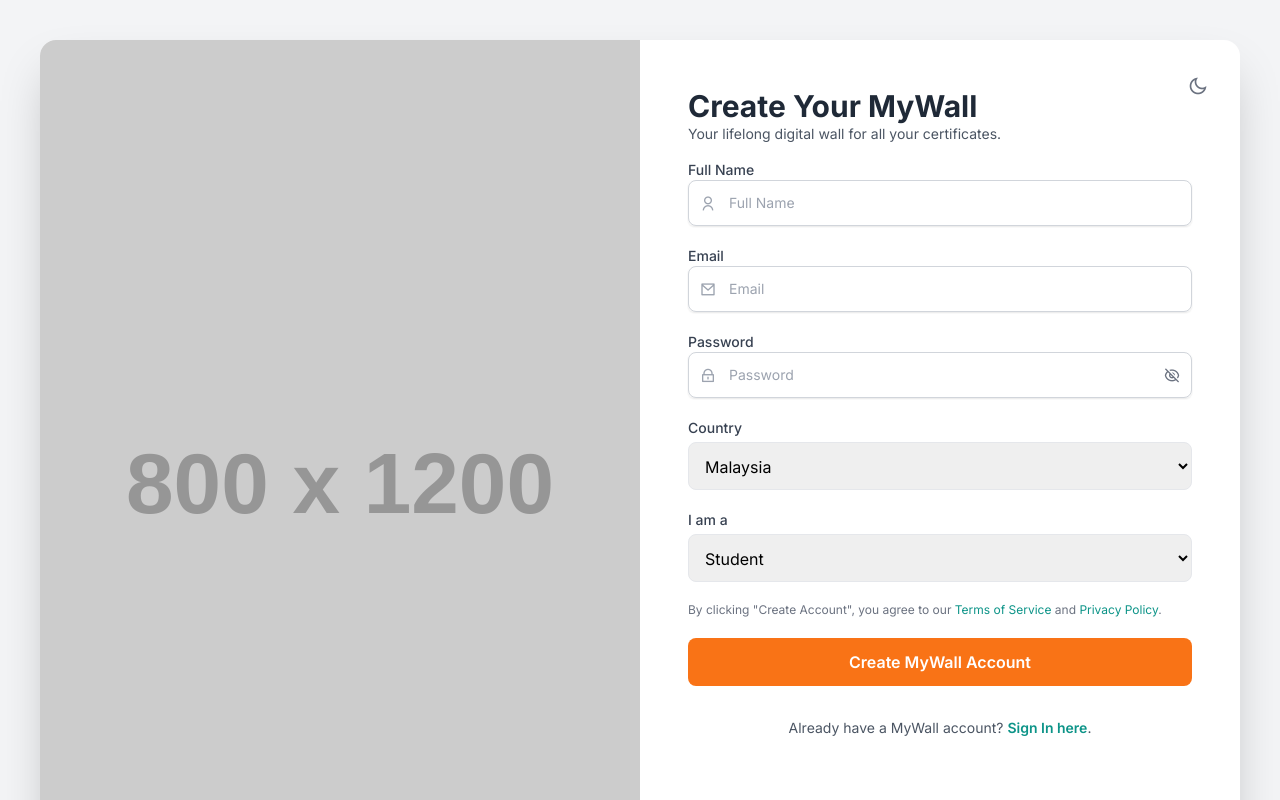
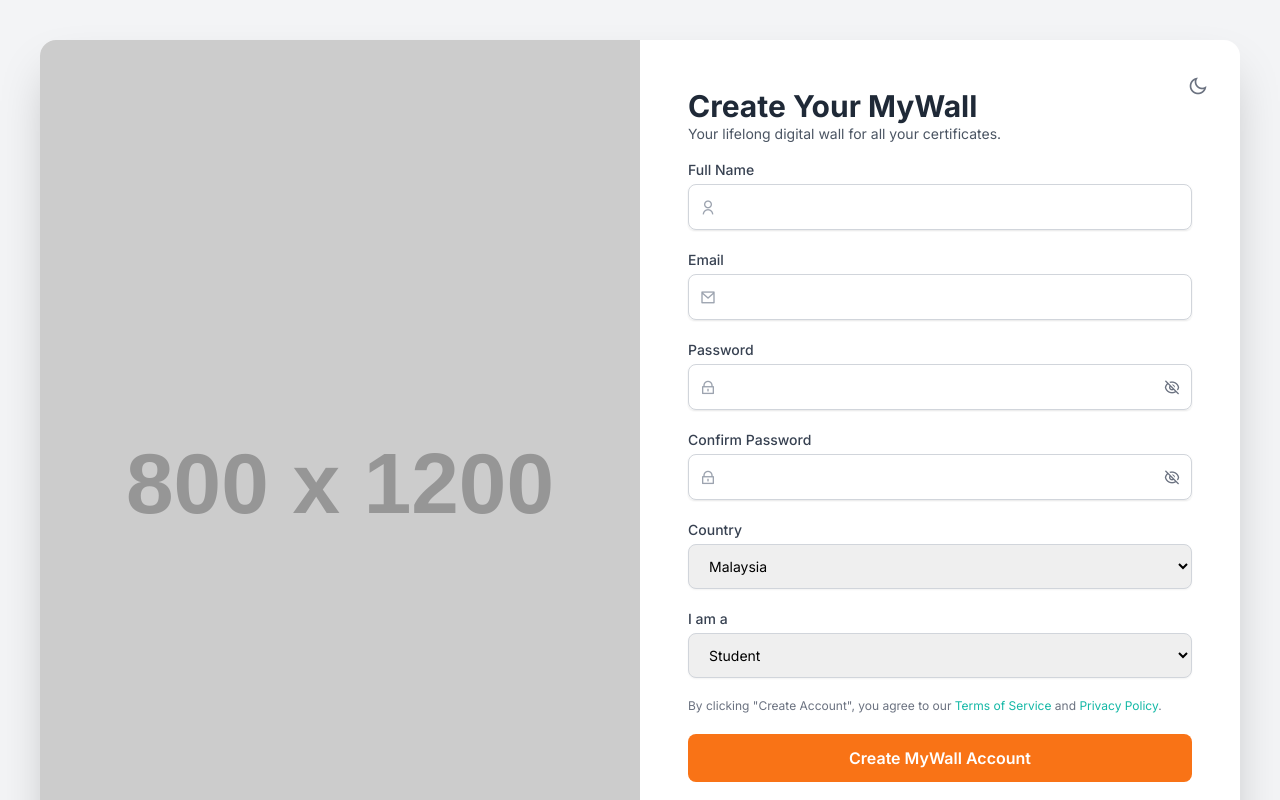
Before and after one commit to webappstudio-my/mysertifico, a React (Vite) app: page /mywall/sign-up in a window 1280 px wide. Shown: the top 800 px of the page. Built offline with nearby package versions, Linux system fonts and the light colour scheme.

Commit message:
added password equal confirm password

```diff
--- a/src/pages/mywall/landing/MyWallSignUp.jsx
+++ b/src/pages/mywall/landing/MyWallSignUp.jsx
@@ -36,6 +36,7 @@ const MyWallSignUp = ({ theme, onThemeToggle}) => {
      "Venezuela", "Yemen", "Zambia", "Zimbabwe"]
 
     const [registrationSuccess, setRegistrationSuccess] = useState(false);
+    const [passwordError, setPasswordError] = useState('');
 
     const handleChange = (e) => {
         const { name, value } = e.target;
@@ -43,6 +44,11 @@ const MyWallSignUp = ({ theme, onThemeToggle}) => {
             ...prev,
             [name]: value,
         }));
+
+        // Clear password error when user types in either password field
+        if (name === 'password' || name === 'confirmPassword') {
+            setPasswordError('');
+        }
     };
 
     /* when integration with backend is ready
@@ -68,6 +74,15 @@ const MyWallSignUp = ({ theme, onThemeToggle}) => {
 
     const handleSubmit = async (e) => {
         e.preventDefault();
+
+        // Check if passwords match
+        if (formData.password !== formData.confirmPassword) {
+            setPasswordError('Passwords do not match');
+            return;
+        }
+
+        // Clear any existing errors
+        setPasswordError('');
 
         // Simulate API call
         console.log('MyWall registration submitted.');
@@ -124,22 +139,21 @@ const MyWallSignUp = ({ theme, onThemeToggle}) => {
                         {!registrationSuccess && (
                             <form onSubmit={handleSubmit} className="space-y-5">
                                 <div>
-                                    <label htmlFor="full_name" className="block text-sm font-medium text-gray-700 dark:text-gray-300">Full Name</label>
+                                    <label htmlFor="fullName" className="block text-sm font-medium text-gray-700 dark:text-gray-300 mb-1">Full Name</label>
                                     <AuthInputField
                                         iconClass="ri-user-line"
                                         type="text"
-                                        id="full_name"
+                                        id="fullName"
                                         name="fullName"
                                         value={formData.fullName}
                                         onChange={handleChange}
                                         required
-                                        placeholder="Full Name"
-                                        label="Full Name"
+                                        placeholder=""
                                     />
                                 </div>
 
                                 <div>
-                                    <label htmlFor="email" className="block text-sm font-medium text-gray-700 dark:text-gray-300">Email</label>
+                                    <label htmlFor="email" className="block text-sm font-medium text-gray-700 dark:text-gray-300 mb-1">Email</label>
                                     <AuthInputField
                                         iconClass="ri-mail-line"
                                         type="email"
@@ -148,13 +162,12 @@ const MyWallSignUp = ({ theme, onThemeToggle}) => {
                                         value={formData.email}
                                         onChange={handleChange}
                                         required
-                                        placeholder="Email"
-                                        label="Email"
+                                        placeholder=""
                                     />
                                 </div>
 
                                 <div>
-                                    <label htmlFor="password" className="block text-sm font-medium text-gray-700 dark:text-gray-300">Password</label>
+                                    <label htmlFor="password" className="block text-sm font-medium text-gray-700 dark:text-gray-300 mb-1">Password</label>
                                     <AuthInputField
                                         iconClass="ri-lock-line"
                                         type="password"
@@ -163,21 +176,35 @@ const MyWallSignUp = ({ theme, onThemeToggle}) => {
                                         value={formData.password}
                                         onChange={handleChange}
                                         required
-                                        placeholder="Password"
-                                        label="Password"
+                                        placeholder=""
                                         showPasswordStrength={true}
                                     />
                                 </div>
 
                                 <div>
-                                    <label htmlFor="country" className="block text-sm font-medium text-gray-700 dark:text-gray-300">Country</label>
+                                    <label htmlFor="confirmPassword" className="block text-sm font-medium text-gray-700 dark:text-gray-300 mb-1">Confirm Password</label>
+                                    <AuthInputField
+                                        iconClass="ri-lock-line"
+                                        type="password"
+                                        id="confirmPassword"
+                                        name="confirmPassword"
+                                        value={formData.confirmPassword}
+                                        onChange={handleChange}
+                                        required
+                                        placeholder=""
+                                        error={passwordError}
+                                    />
+                                </div>
+
+                                <div>
+                                    <label htmlFor="country" className="block text-sm font-medium text-gray-700 dark:text-gray-300 mb-1">Country</label>
                                     <select
                                         id="country"
                                         name="country"
                                         value={formData.country}
                                         onChange={handleChange}
                                         required
-                                        className="mt-1 w-full p-3 border rounded-lg text-black focus:ring-primary focus:border-primary dark:bg-gray-700 dark:border-gray-600 dark:text-white"
+                                        className="block w-full px-4 py-3 border rounded-lg shadow-sm focus:outline-none text-black focus:ring-primary focus:border-primary sm:text-sm dark:bg-gray-700 dark:border-gray-600 dark:text-white border-gray-300"
                                     >
                                         <option value="">-- Select your country --</option>
                                         {countries.map((country, index) =>
@@ -191,14 +218,14 @@ const MyWallSignUp = ({ theme, onThemeToggle}) => {
                                 </div>
 
                                 <div>
-                                    <label htmlFor="user_type" className="block text-sm font-medium text-gray-700 dark:text-gray-300">I am a</label>
+                                    <label htmlFor="user_type" className="block text-sm font-medium text-gray-700 dark:text-gray-300 mb-1">I am a</label>
                                     <select
                                         id="user_type"
                                         name="userType"
                                         value={formData.userType}
                                         onChange={handleChange}
                                         required
-                                        className="mt-1 w-full p-3 border rounded-lg text-black focus:ring-primary focus:border-primary dark:bg-gray-700 dark:border-gray-600 dark:text-white"
+                                        className="block w-full px-4 py-3 border rounded-lg shadow-sm focus:outline-none text-black focus:ring-primary focus:border-primary sm:text-sm dark:bg-gray-700 dark:border-gray-600 dark:text-white border-gray-300"
                                     >
                                         <option value="student">Student</option>
                                         <option value="parent">Parent / Guardian</option>
@@ -206,7 +233,7 @@ const MyWallSignUp = ({ theme, onThemeToggle}) => {
                                 </div>
 
                                 <div className="text-xs text-gray-500 dark:text-gray-400">
-                                    By clicking "Create Account", you agree to our <a href="#" className="text-primary hover:underline">Terms of Service</a> and <a href="#" className="text-primary hover:underline">Privacy Policy</a>.
+                                    By clicking "Create Account", you agree to our <Link to="/mywall/terms-of-service" className="text-primary-mywall hover:underline">Terms of Service</Link> and <Link to="/mywall/privacy-policy" className="text-primary-mywall hover:underline">Privacy Policy</Link>.
                                 </div>
 
                                 <button
@@ -219,7 +246,7 @@ const MyWallSignUp = ({ theme, onThemeToggle}) => {
                         )}
 
                         <div className="mt-8 text-center text-sm text-gray-600 dark:text-gray-400">
-                            Already have a MyWall account? <a href="#" className="font-semibold text-primary hover:underline">Sign In here</a>.
+                            Already have a MyWall account? <Link to="/mywall/sign-in" className="font-semibold text-primary-mywall hover:underline">Sign In here</Link>.
                         </div>
                     </div>
                 </div>
```
